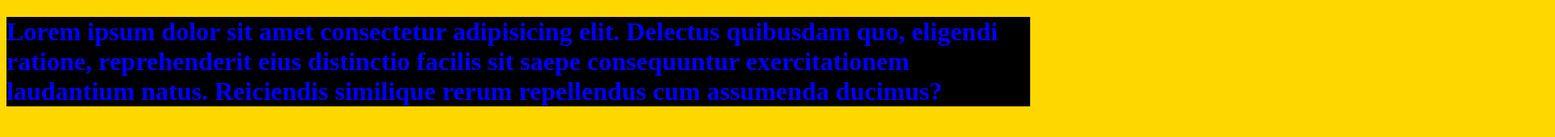
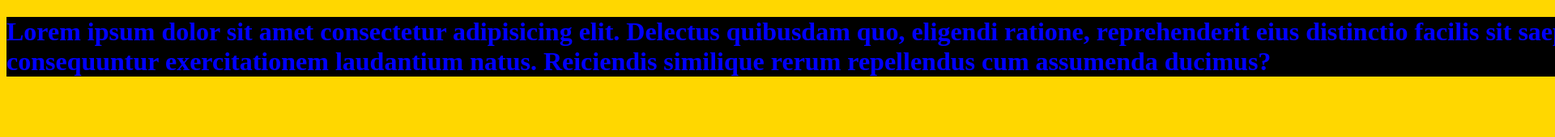
Before and after one commit to LucasMks7/Back-SmartFit, a plain HTML site: page index.html in a window 1280 px wide. Shown: the top 170 px of the page at 81% size, 1920 px wide, since content can reach past the window. Drawn offline with Linux system fonts and the light colour scheme.

Commit message:
barra completa
barra feita

```diff
--- a/css/estilos.css
+++ b/css/estilos.css
@@ -1,6 +1,6 @@
 
 .fundo{
- background-color: gold;
+ background-color: gold;width: 2080px;
 }
 .cabeça{
     background-color: black;
```
